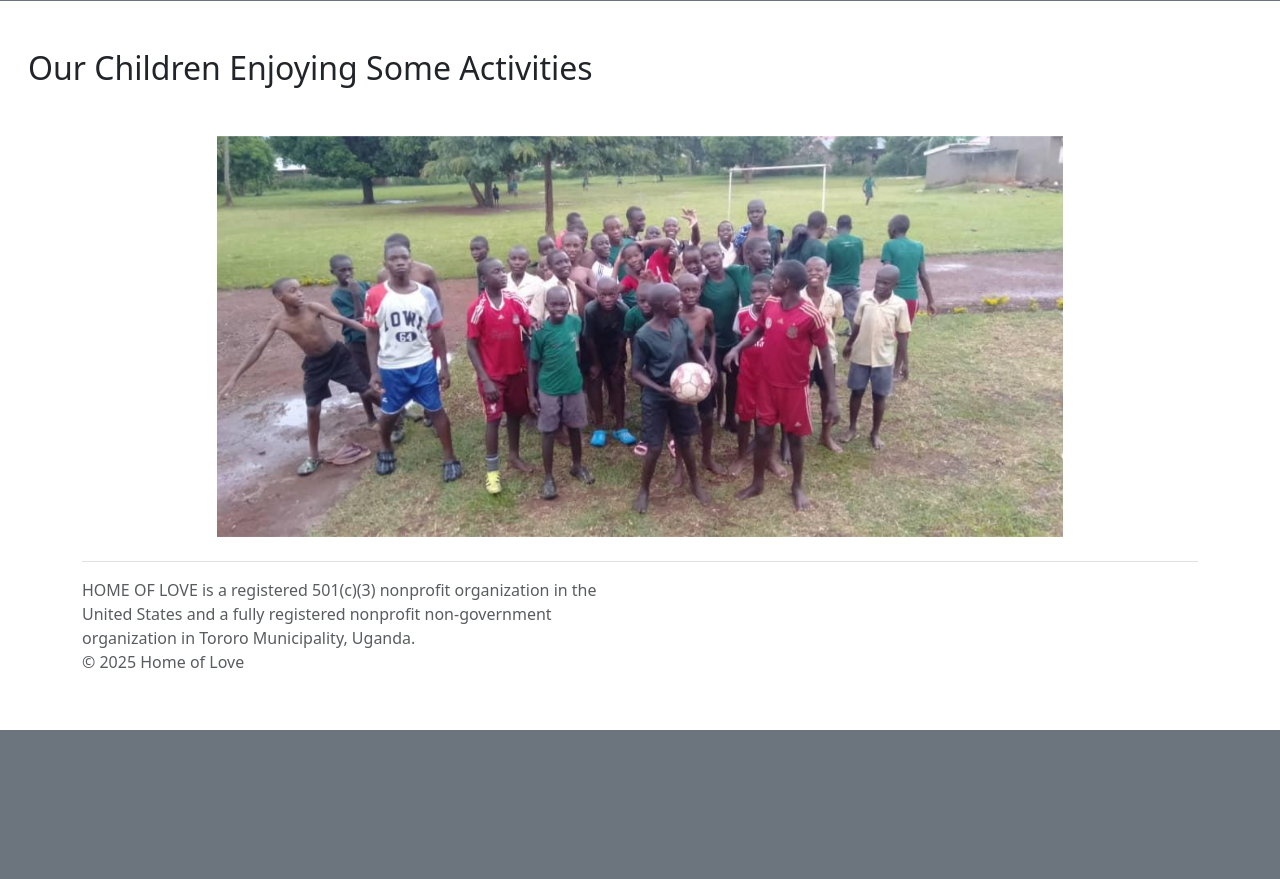
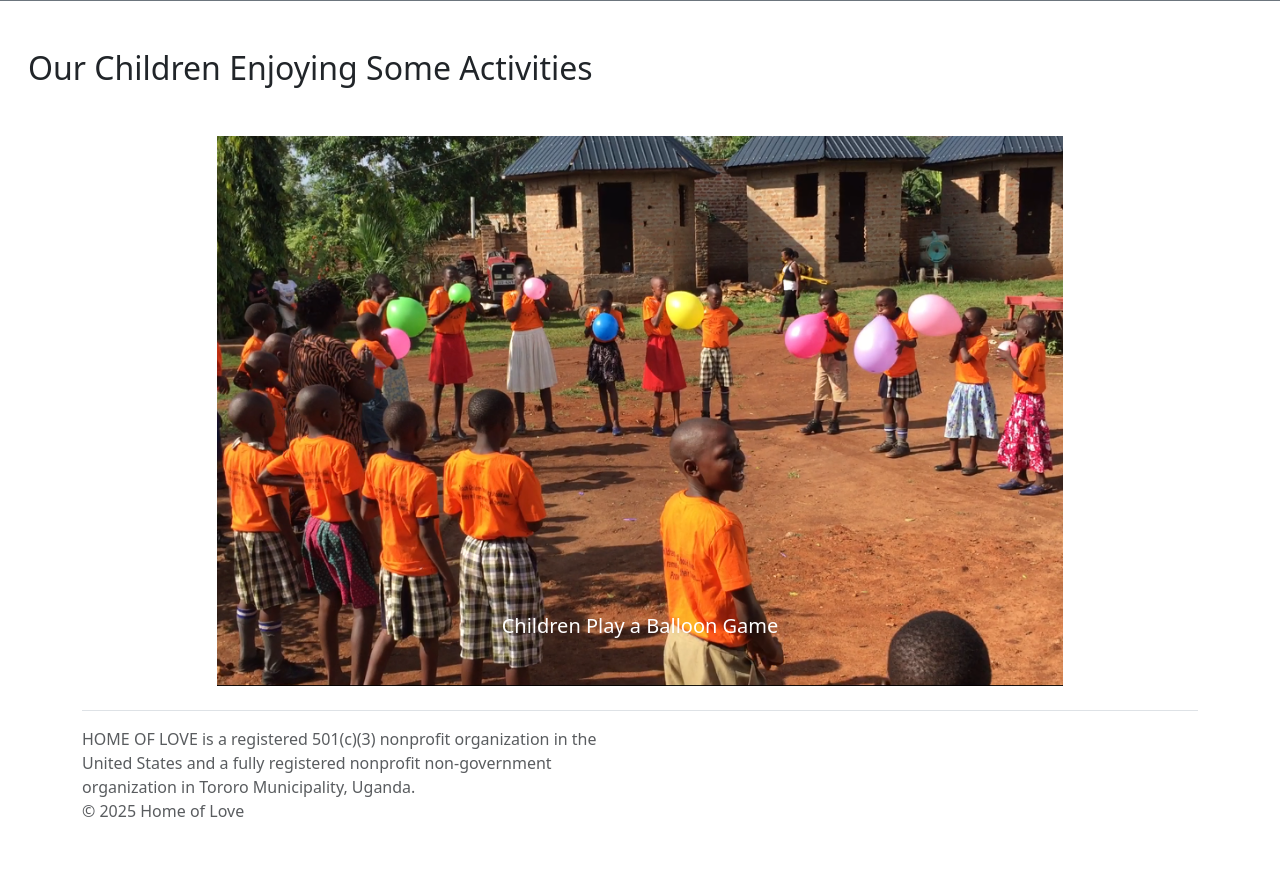
Before and after one commit to philiplessner/HOLO, a Flask app: page / in a window 1280 px wide. Shown: the part 1191-2070 px from the top of the page. Before the commit the page ends 1921 px from the top, so only its background shows below. Run offline with Flask 3, Linux system fonts and the light colour scheme.

Commit message:
changed carousel photos and added captions.

```diff
--- a/app/templates/index.html
+++ b/app/templates/index.html
@@ -68,15 +68,42 @@
     <div id="carouselExampleSlidesOnly" class="carousel slide" data-bs-ride="carousel">
   <div class="carousel-inner">
     <div class="carousel-item active">
-      <img class="d-block w-100" src="./static/images/carousel_1_football.png" alt="First slide">
+      <img class="d-block w-100" src="./static/images/carousel/carousel_1_Balloon_game.PNG" alt="Balloon Game">
+        <div class="carousel-caption d-none d-md-block">
+          <h5>Children Play a Balloon Game</h5>
+        </div>
     </div>
     <div class="carousel-item">
-      <img class="d-block w-100" src="./static/images/carousel_2_birthday.png" alt="Second slide">
+      <img class="d-block w-100" src="./static/images/carousel/carousel_2_Children_in_school_uniforms_ with_snacks.JPG" alt="Children in School Uniforms with Snacks">
+        <div class="carousel-caption d-none d-md-block">
+          <h5>Children in School Uniform Receive Snacks</h5>
+        </div>
     </div>
     <div class="carousel-item">
-      <img class="d-block w-100" src="./static/images/carousel_3_merryxmas.png" alt="Third slide">
+      <img class="d-block w-100" src="./static/images/carousel/carousel_3_Children_with_crafts.JPG" alt="Children with Crafts">
+        <div class="carousel-caption d-none d-md-block">
+          <h5>Children with Craft Projects</h5>
+        </div>
+    </div>
+    <div class="carousel-item">
+      <img class="d-block w-100" src="./static/images/carousel/carousel_4_HOLO -building.JPG" alt="HOLO Building">
+        <div class="carousel-caption d-none d-md-block">
+          <h5>Home of Love Orphanage Main Building</h5>
+        </div>
     </div>
   </div>
+    <div class="carousel-item">
+      <img class="d-block w-100" src="./static/images/carousel/carousel_5_Some_of_our_children.JPG" alt="Some of Our Children">
+        <div class="carousel-caption d-none d-md-block">
+          <h5>Some of Our Children</h5>
+        </div>
+    </div>
+    <div class="carousel-item">
+      <img class="d-block w-100" src="./static/images/carousel/carousel_6_Students_and_teacher.PNG" alt="Students and Teacher">
+        <div class="carousel-caption d-none d-md-block">
+          <h5>Children with Their Teacher</h5>
+        </div>
+    </div>
 </div>
 </div>
 </div>
```
Also changed, not shown: app/static/images/carousel/carousel_1_Balloon_game.PNG (added), app/static/images/carousel/carousel_2_Children_in_school_uniforms_ with_snacks.JPG (added), app/static/images/carousel/carousel_3_Children_with_crafts.JPG (added), app/static/images/carousel/carousel_4_HOLO -building.JPG (added), app/static/images/carousel/carousel_5_Some_of_our_children.JPG (added), app/static/images/carousel/carousel_6_Students_and_teacher.PNG (added).
